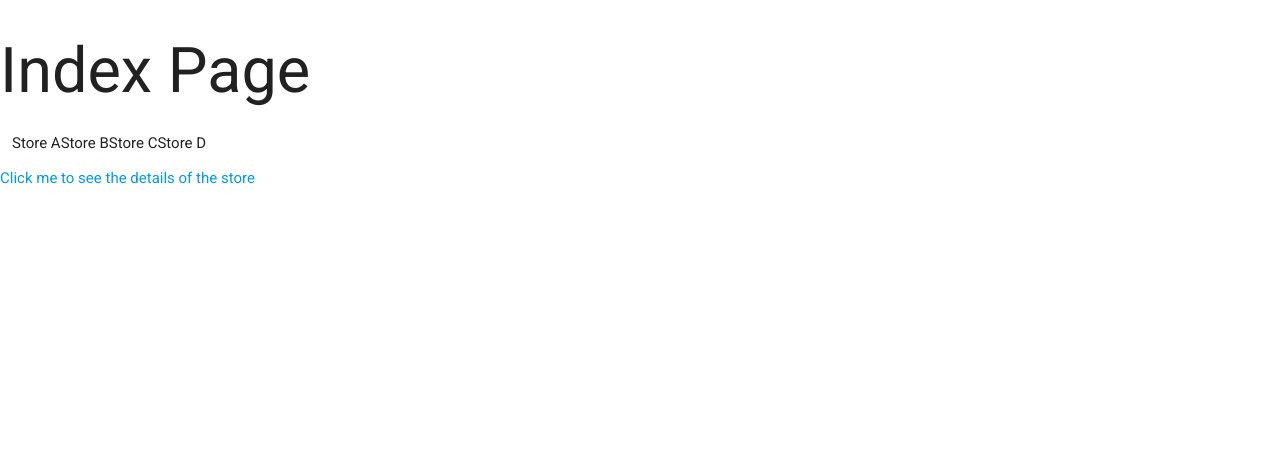
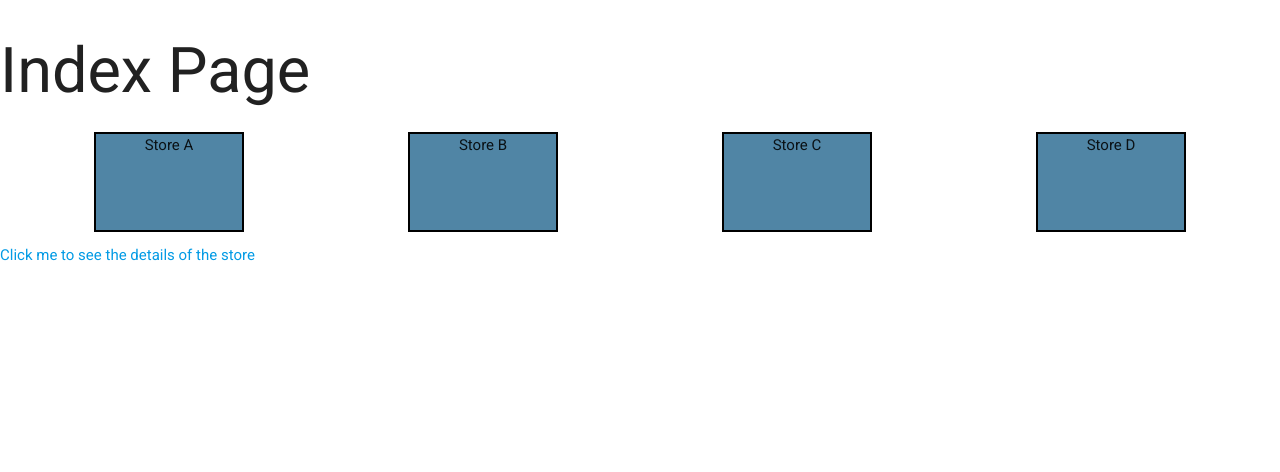
Before and after one commit to luxvalerian/food4u, a Django app: page /stores/ in a window 1280 px wide. Shown: the part 70-542 px from the top of the page. Run offline with Django 3.2, Linux system fonts and the light colour scheme; the visitor is signed in with stand-in values (Sample User, id 1); parts of the project's set-up code (start-up, migrations or seed data) failed here and were passed over.

Commit message:
updated placeholder boxes

```diff
--- a/main_app/templates/stores/index.html
+++ b/main_app/templates/stores/index.html
@@ -4,10 +4,10 @@
 <h1>Index Page</h1>
 
 <div class="store-container">
-  <div>Store A</div>
-  <div>Store B</div>
-  <div>Store C</div>
-  <div>Store D</div>
+  <div class="store-card">Store A</div>
+  <div class="store-card">Store B</div>
+  <div class="store-card">Store C</div>
+  <div class="store-card">Store D</div>
 </div>
 
 <a href="{% url 'detail' %}">Click me to see the details of the store</a>
```
